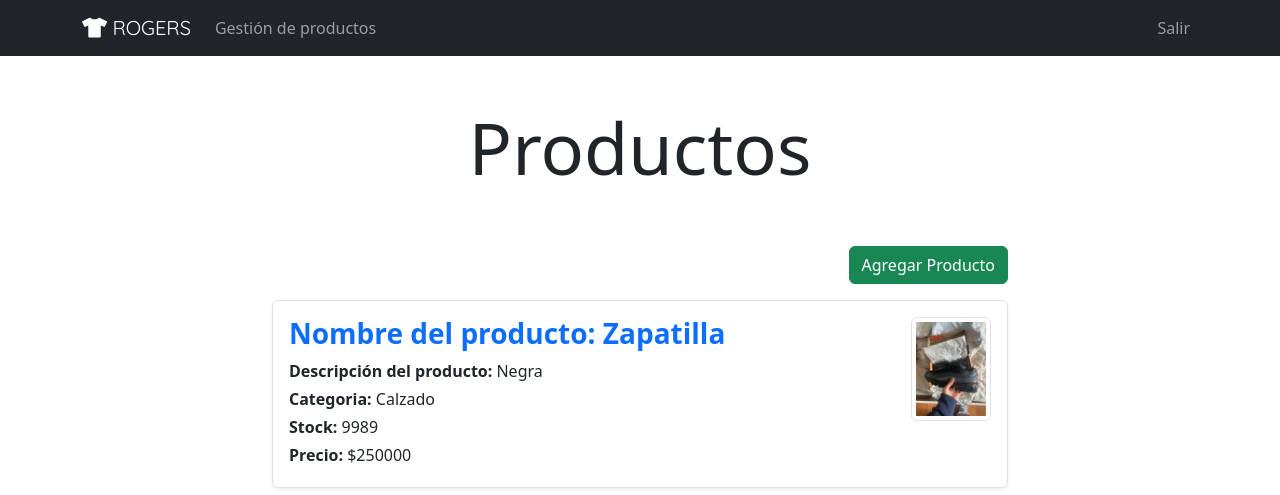
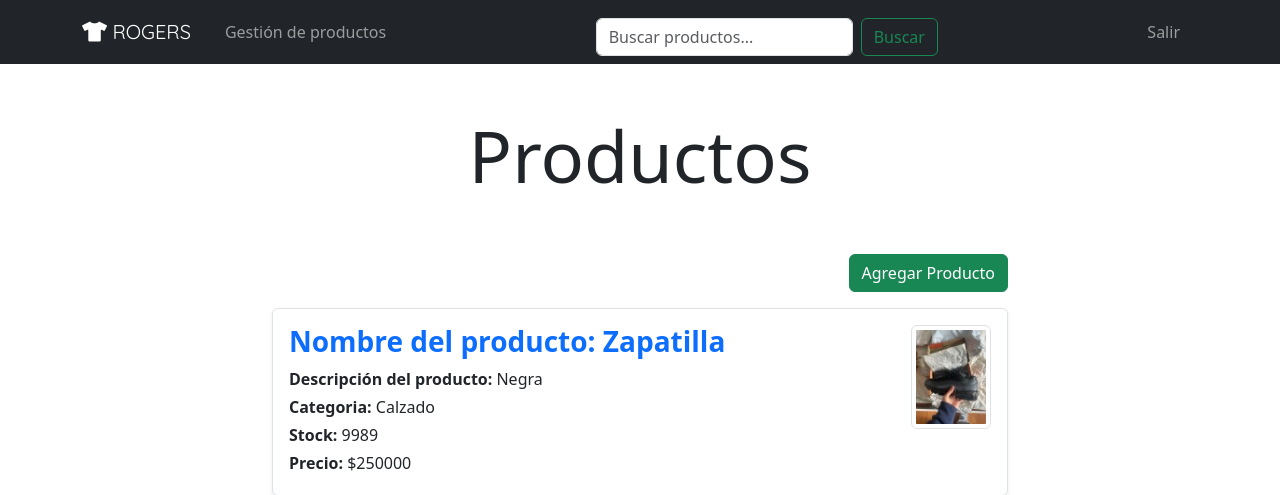
Before and after one commit to Bastian666/ProyectoSemestral, a Django app: page /productos/ in a window 1280 px wide. Shown: the top 495 px of the page. Run offline with Django 5.2, Linux system fonts and the light colour scheme; a user stored in the database is signed in; data comes from the database, SQL or seed files in the repository; both versions use the stored data as it was after the commit; some web fonts are replaced.

Commit message:
Funcionalidad de Busqueda de Producto

```diff
--- a/ProyectoSemestral/urls.py
+++ b/ProyectoSemestral/urls.py
@@ -21,6 +21,7 @@ urlpatterns = [
     path('carrito/actualizar_stock/<int:producto_id>/', views.actualizar_stock, name='actualizar_stock'),
         path('favoritos/', views.favoritos, name='favoritos'),
          path('toggle_favorito/<int:producto_id>/', views.toggle_favorito, name='toggle_favorito'),
+         path('buscar-productos/', views.buscar_productos, name='buscar_productos'),
 ]
 
 if settings.DEBUG:
--- a/tasks/templates/base.html
+++ b/tasks/templates/base.html
@@ -11,6 +11,22 @@
         .navbar-brand {
             font-family: 'Quicksand', cursive;
         }
+        .navbar-nav .nav-item {
+            padding: 0 10px;
+        }
+        @media (max-width: 767px) {
+            .navbar-nav .nav-item {
+                padding: 5px 0;
+            }
+        }
+        .search-form {
+            margin-top: 10px;
+        }
+        @media (max-width: 991px) {
+            .search-form {
+                margin-top: 0;
+            }
+        }
     </style>
 </head>
 <body>
@@ -23,7 +39,7 @@
         <button class="navbar-toggler" type="button" data-bs-toggle="collapse" data-bs-target="#navbarNav" aria-controls="navbarNav" aria-expanded="false" aria-label="Toggle navigation">
             <span class="navbar-toggler-icon"></span>
         </button>
-        <div class="collapse navbar-collapse" id="navbarNav">
+        <div class="collapse navbar-collapse justify-content-between" id="navbarNav">
             <ul class="navbar-nav">
                 {% if user.is_authenticated and user.username != "admin" %}
                 <li class="nav-item">
@@ -32,6 +48,7 @@
                 <li class="nav-item d-flex align-items-center">
                     <a class="navbar-brand" href="/carrito">
                         <i class="fas fa-shopping-cart me-2"></i> Carrito
+                    </a>
                 </li>
                 <li class="nav-item d-flex align-items-center">
                     <a class="navbar-brand" href="/favoritos">
@@ -46,7 +63,11 @@
                     </li>
                 {% endif %}
             </ul>
-            <ul class="navbar-nav ms-auto">
+            <form action="{% url 'buscar_productos' %}" method="GET" class="d-flex align-items-center search-form">
+                <input class="form-control me-2" type="search" placeholder="Buscar productos..." aria-label="Search" name="q">
+                <button class="btn btn-outline-success" type="submit">Buscar</button>
+            </form>
+            <ul class="navbar-nav">
                 {% if not user.is_authenticated %}
                     <li class="nav-item">
                         <a href="/ingresar" class="nav-link">Iniciar Sesión</a>
--- a/tasks/views.py
+++ b/tasks/views.py
@@ -225,3 +225,11 @@ def vaciar_carrito(request):
 def actualizar_stock(request, producto_id):
     producto = get_object_or_404(Productos, id=producto_id)
     return redirect('carrito')
+
+def buscar_productos(request):
+    query = request.GET.get('q')
+    if query:
+        resultados = Productos.objects.filter(nombre__icontains=query)
+        return render(request, 'busqueda.html', {'resultados': resultados, 'query': query})
+    else:
+        return render(request, 'home.html')
```
Also changed, not shown: tasks/templates/busqueda.html (added, +34 -0 lines), db.sqlite3.
